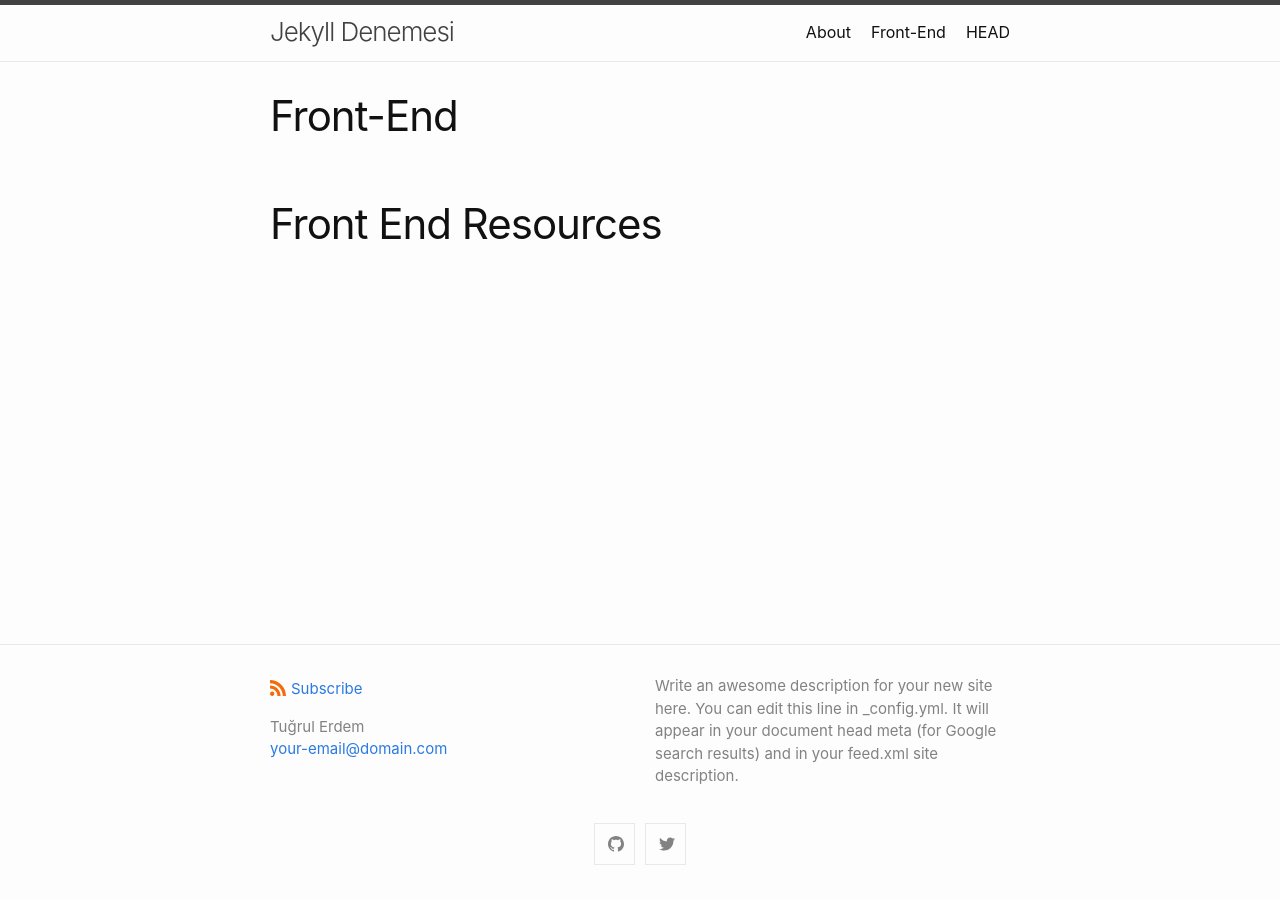
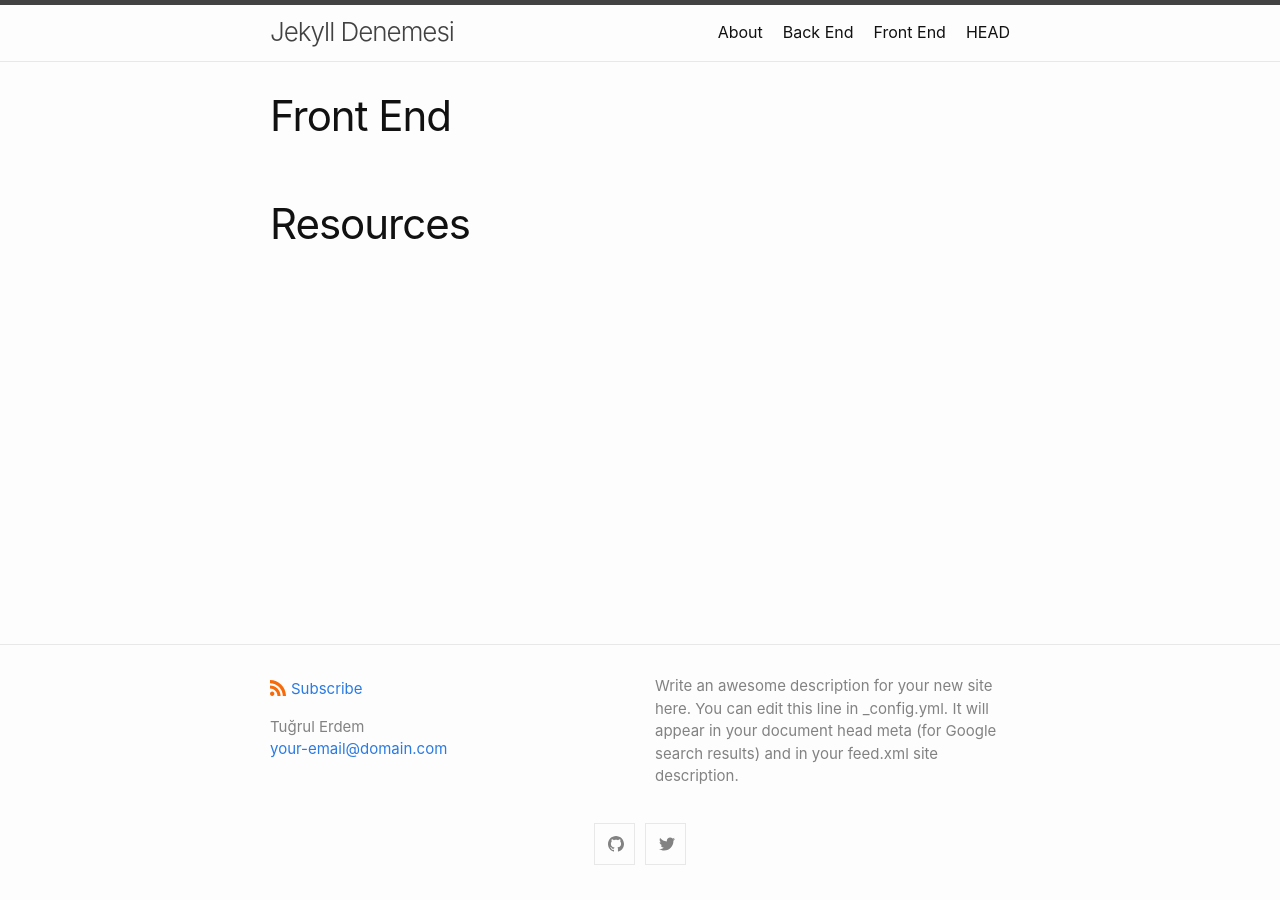
Before and after one commit to Ted2xmen/useful-links, a Jekyll site: the page built from front-end.md, in a window 1280 px wide. Built offline with Jekyll 4.4.1, drawn with Linux system fonts in a browser that asks for light colours.

Commit message:
added links

```diff
--- a/front-end.md
+++ b/front-end.md
@@ -1,7 +1,7 @@
 ---
 layout: page
-title: Front-End
+title: Front End
 permalink: /front-end/
 ---
 
-# Front End Resources
+#  Resources
```
Also changed, not shown: back-end.md (added, +8 -0 lines).
